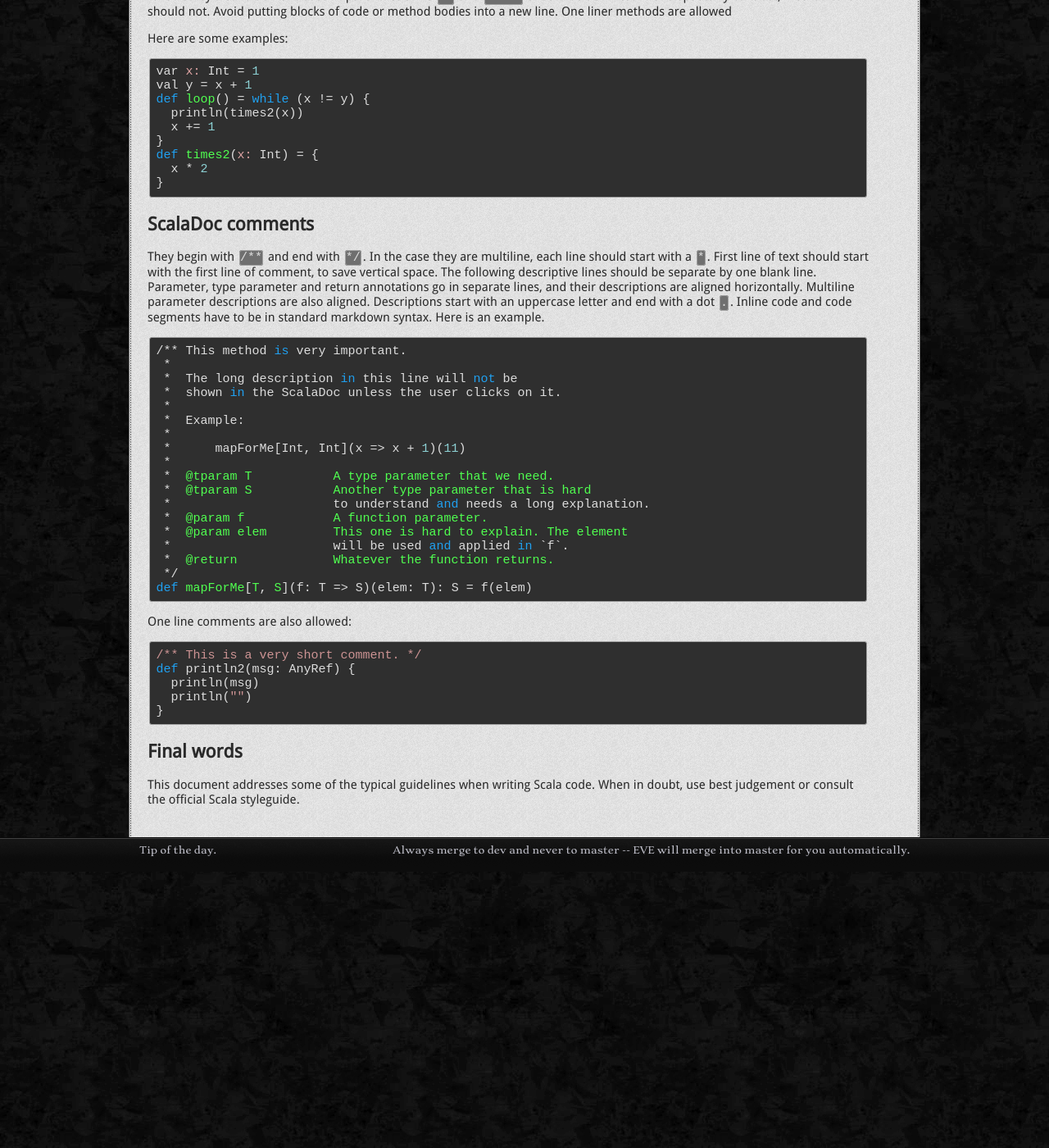
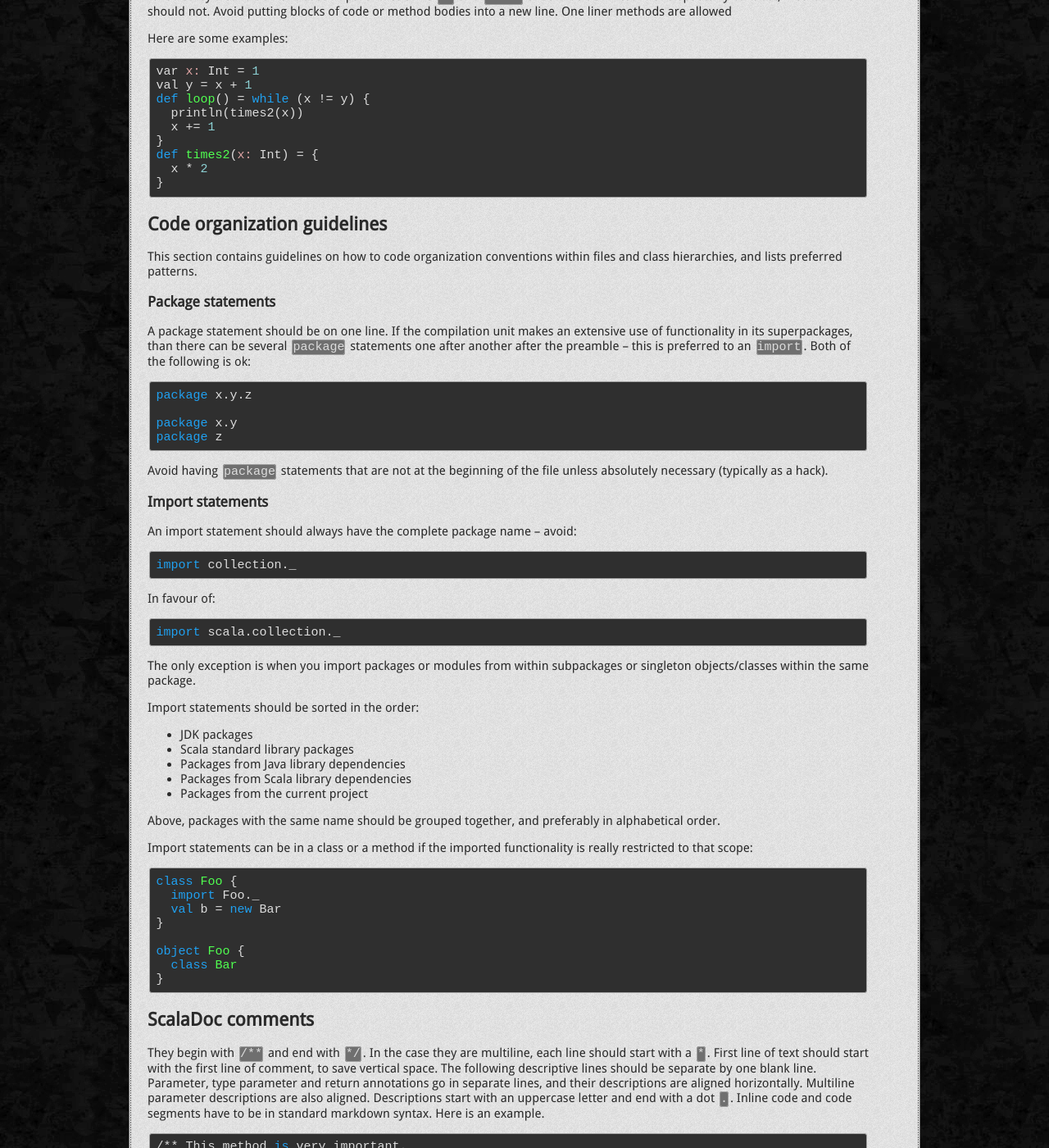
Before and after one commit to storm-enroute/storm-enroute.github.io, a Jekyll site: the page built from home/styleguide.md, in a window 1280 px wide and 1400 px high, scrolled down 1703 px. Shown: the whole window at 82% size. Built offline with Jekyll 4.4.1, drawn with Linux system fonts in a browser that asks for light colours; before the commit the page ends 2766 px from its top, so only the background shows below that.

Commit message:
Update styleguide.md

```diff
--- a/home/styleguide.md
+++ b/home/styleguide.md
@@ -114,6 +114,58 @@ Here are some examples:
     }
 
 
+## Code organization guidelines
+
+This section contains guidelines on how to code organization conventions within files and class hierarchies, and lists preferred patterns.
+
+
+### Package statements
+
+A package statement should be on one line.
+If the compilation unit makes an extensive use of functionality in its superpackages, than there can be several `package` statements one after another after the preamble -- this is preferred to an `import`.
+Both of the following is ok:
+
+    package x.y.z
+
+    package x.y
+    package z
+
+Avoid having `package` statements that are not at the beginning of the file unless absolutely necessary (typically as a hack).
+
+
+### Import statements
+
+An import statement should always have the complete package name -- avoid:
+
+    import collection._
+
+In favour of:
+
+    import scala.collection._
+
+The only exception is when you import packages or modules from within subpackages or singleton objects/classes within the same package.
+
+Import statements should be sorted in the order:
+- JDK packages
+- Scala standard library packages
+- Packages from Java library dependencies
+- Packages from Scala library dependencies
+- Packages from the current project
+
+Above, packages with the same name should be grouped together, and preferably in alphabetical order.
+
+Import statements can be in a class or a method if the imported functionality is really restricted to that scope:
+
+    class Foo {
+      import Foo._
+      val b = new Bar
+    }
+
+    object Foo {
+      class Bar
+    }
+
+
 ## ScalaDoc comments
 
 They begin with `/**` and end with `*/`.
```
